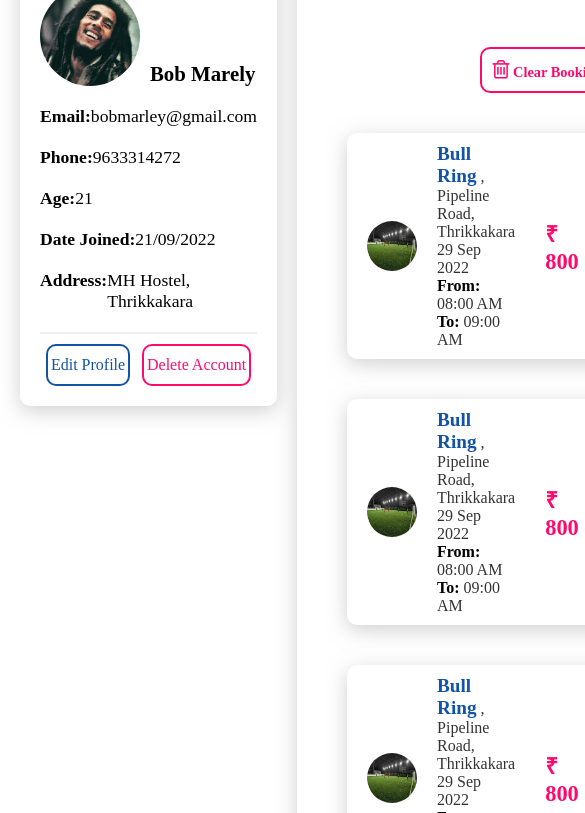
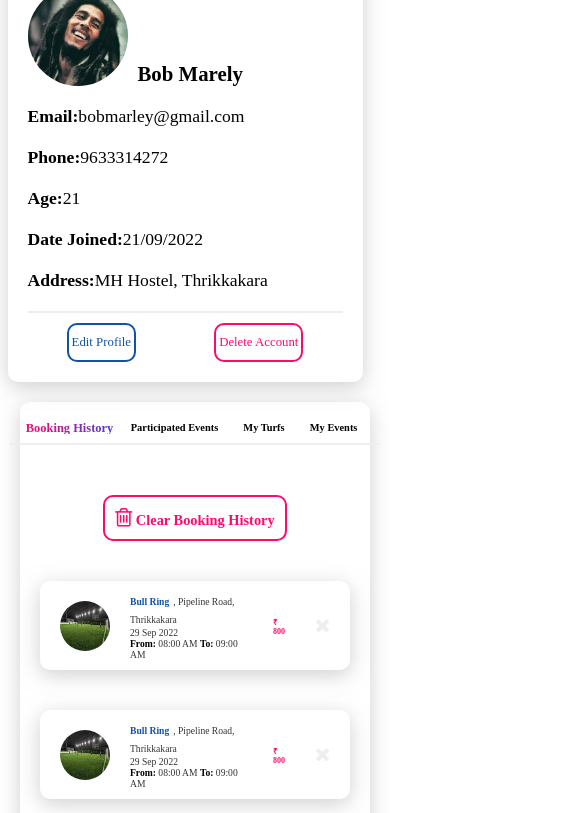
Before and after one commit to Chisa2001/turf-project, a plain HTML site: page routes/account/index.html in a window 390 px wide. Shown: the part 99-912 px from the top of the page, 585 px wide, since content can reach past the window. Drawn offline with Linux system fonts and the light colour scheme; a web font is replaced by a local one.

Commit message:
accounts page - responsive

```diff
--- a/styles/account.css
+++ b/styles/account.css
@@ -368,3 +368,89 @@ body {
 .close-btn:hover {
     color: #888888;
 }
+
+@media only screen and (max-width: 1285px) {
+    .option {
+        font-size: 0.8em;
+    }
+}
+
+@media only screen and (max-width: 1120px) {
+    .account-tab {
+        font-size: 1em;
+    }
+}
+
+@media only screen and (max-width: 1050px) {
+
+    .booking-list-date,
+    .booking-list-time,
+    .booking-address {
+        font-size: 0.8em;
+    }
+
+    .booking-price {
+        font-size: 1em;
+    }
+}
+
+@media only screen and (max-width: 980px) {
+    .main-body {
+        flex-direction: column;
+        justify-content: space-between;
+        align-items: center;
+    }
+
+    .leftContainer {
+        width: 90%;
+        flex: 1;
+        margin-bottom: 20px;
+    }
+
+    .rightContainer {
+        flex: 1;
+        width: 95%;
+    }
+
+    .clear-booking {
+        align-self: center;
+    }
+}
+
+@media only screen and (max-width: 645px) {
+    .account-tab {
+        font-size: 0.65em;
+    }
+
+    .booking-list-title {
+        font-size: 1em;
+    }
+
+    .booking-list-date,
+    .booking-list-time,
+    .booking-address {
+        font-size: 0.6em;
+    }
+
+    .rightContainer {
+        width: 100%;
+        margin-left: 0;
+        margin-right: 0;
+        padding-left: 0;
+        padding-right: 0;
+    }
+
+    .booking-price {
+        font-size: 0.8em;
+    }
+}
+
+@media only screen and (max-width: 435px) {
+    .booking-list-title {
+        font-size: 0.6em;
+    }
+
+    .booking-price {
+        font-size: 0.5em;
+    }
+}
```
